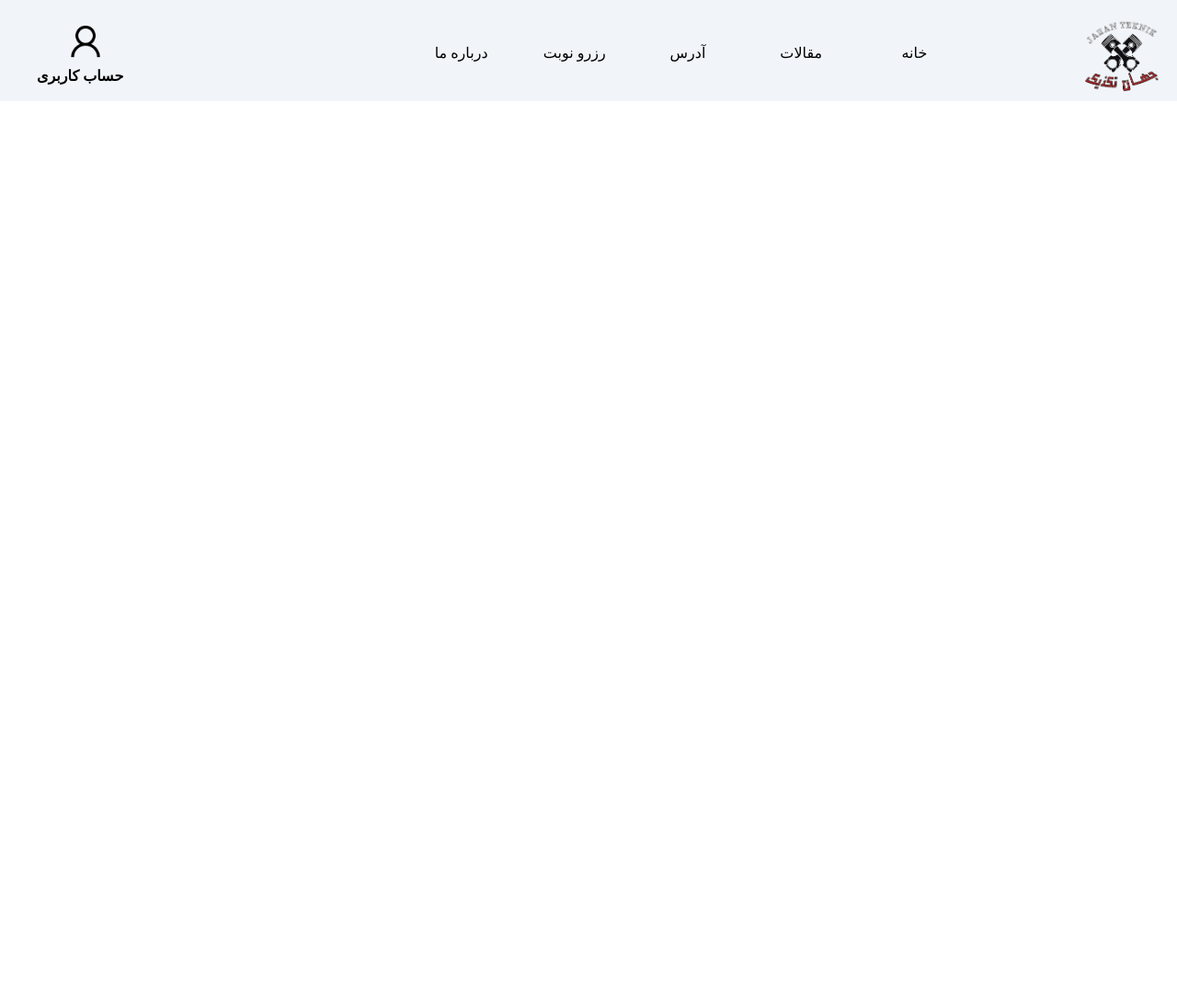
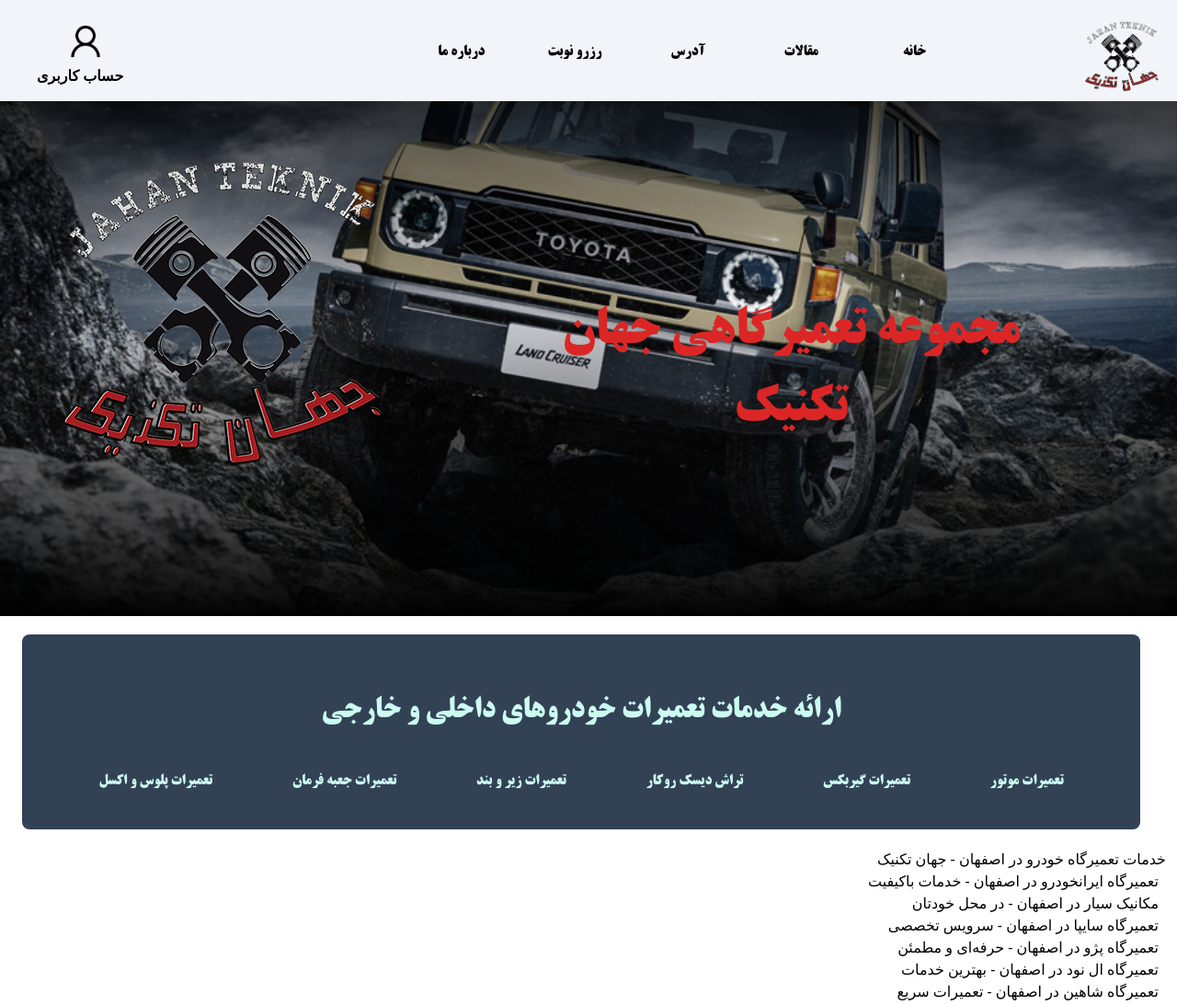
Before and after one commit to Amir-jahanbakhsh-dev/jahanteknik, a Next.js app: page / in a window 1280 px wide. Shown: the top 1093 px of the page at 92% size. Before the commit the page ends 800 px from the top, so only its background shows below. Built offline with nearby package versions, Linux system fonts and the light colour scheme.

Commit message:
first ui

```diff
--- /dev/null
+++ b/components/descripton/descripton.js
@@ -0,0 +1,14 @@
+export default function Desc(prop) {
+  return (
+    <div data-aos="fade-up" className="desc row pt-5 pb-5 p-3">
+      <div className="text col-12 col-lg-9">
+        <h3 className="h1">{prop.title}</h3>
+        <div className="paragraph ">
+          <div className="pElem ps-2">
+            {prop.desc}
+          </div>
+        </div>
+      </div>
+    </div>
+  );
+}
--- /dev/null
+++ b/components/footer/footer.js
@@ -0,0 +1,32 @@
+
+
+export default function Footer() {
+  return (
+    <footer  class="footer w-[100%] bg-gray-400 text-black font-BTitrBd text-right p-5">
+      <div class="w-[100%]">
+        <div class="flex justify-around gap-5 pb-5 text-center align-middle flex-wrap space-x-3 space-y-5">
+          <div class=" text-right w-[30%]">
+            <h4>جهان تکنیک</h4>
+            <p className="font-BNazanin font-bold">ما به عنوان خدمات پیشرو در اصفهان، اطمینان داریم که در وقت و هزینه شما صرفه جویی خواهیم کرد. بیش از هر چیز دیگری ، ما تلاش می کنیم یک تجربه برتر را ارائه دهیم</p>
+          </div>
+          <div class="col-md-3 me-5">
+            <h4>مارا در نقشه ببینید</h4>
+            <iframe src="https://www.google.com/maps/embed?pb=!1m18!1m12!1m3!1d209.81640570336845!2d51.60292477275423!3d32.71096712007458!2m3!1f0!2f0!3f0!3m2!1i1024!2i768!4f13.1!3m3!1m2!1s0x3fbc356b06500e4d%3A0x53daec9901e73d4!2z2YXaqdin2YbbjNqp24wg2Ygg2LLbjNix2YjYqNmG2K_Ys9in2LLbjCDYrNmH2KfZhiDYqtqp2YbbjNqp!5e0!3m2!1sen!2s!4v1758142399093!5m2!1sen!2s" width="300" height="300" ></iframe>
+          </div>
+          <div class="text-center space-y-5 mt-10">
+            <h4>تماس با ما</h4>
+            <p>09935566903</p>
+            <p>  09308716037</p>
+            <a href="https://www.instagram.com/mohamad_jahan_536/"><p className="font-BNazanin font-bold">@mohamad_jahan_536</p></a>
+          </div>
+        </div>
+        <hr className="container-fluid" />
+        <div className="flex justify-around flex-wrap text-center   font-BMitra">
+          <p>&#xa9; کلیه ی حقوق متعلق به جهان تکنیک</p>
+          <span>جهت ثبت سفارش طراحی سایت خود به صورت اختصاصی  به پیج ما مراجعه کنید <a className="text-blue-700" href='https://www.instagram.com/abolfazl_jahanbakhsh._.pv/'>پیج ما</a></span>
+        </div>
+      </div>
+
+    </footer>
+  );
+}
--- a/components/header/header.js
+++ b/components/header/header.js
@@ -3,9 +3,9 @@
 const Header = () => {
     return (
         <>
-        <header data-aos="zoom-in" className='flex flex-wrap  bet w-[100%] h-[100vh] z-0 relative bg-cover bg-scroll  pt-[25%] ps-11 d-flex justify-center align-middle  bg-no-repeat bg-center'>
-            <h1   data-aos="fade-down"className='basis-1/2" font-[BTitrBd] font-bold text-[3rem] text-[red]  top-[50%] text-center shadow-black'>مجموعه تعمیرگاهی جهان تکنیک</h1>
-            <img  data-aos="fade-down" className='delay-100 max-md:w-[70%] relative -top-[20vh] max-md:top-[1%]  min-lg:left-[5vh] ' src="/image/logojahan.png" alt="" />
+        <header data-aos="zoom-in" className='flex flex-wrap  bet w-[100%]  z-0 relative  bg-cover bg-scroll  pt-[25%] ps-11 d-flex justify-around align-middle  bg-no-repeat bg-center'>
+            <h1   data-aos="fade-down"className='basis-1/2  font-bold text-shadow-lg text-shadow-red-500 font-[BTitrBd] font-bold text-[3.5rem] text-red-600   top-[50%] text-center '>مجموعه تعمیرگاهی جهان تکنیک</h1>
+            <img  data-aos="fade-down" className='delay-100  max-md:w-[70%] relative -top-[20vh] max-md:top-[1%]  min-lg:left-[5vh] ' src="/image/logojahan.png" alt="" />
         </header>
 
         </>
--- a/components/navbar/navbar.js
+++ b/components/navbar/navbar.js
@@ -9,12 +9,13 @@
     }
 
     return (
-        <nav data-aos="zoom-out" className=' w-[100%] h-[110px] bg-slate-100 p-5 flex fixed z-50'>
+        <>
+        <nav data-aos="zoom-out" dir='rtl' className=' w-[100%] h-[110px] bg-slate-100 p-5 flex fixed z-50'>
             <a className='flex-auto w-20' href='/'>
                 <img src='./image/logojahan.png' className='w-[80px]' alt="Logo" />
             </a>
             <div className='flex-auto mt-5'>
-                <ul className='max-md:hidden flex gap-4 w-[50%] absolute right-[15%] ps-10'>
+                <ul className='max-md:hidden flex gap-4 w-[50%] font-BTitrBd  absolute right-[15%] ps-10'>
                     <li className='transition-all ease-linear duration-100 flex-1 p-[5px] relative text-center rounded-2xl hover:font-bold hover:border-b-red-800 hover:border-b-[2px]'><a className='font-mj-titr' href='/'>خانه</a></li>
                     <li className='transition-all ease-linear duration-100 flex-1 p-[5px] relative text-center rounded-2xl hover:font-bold hover:border-b-red-800 hover:border-b-[2px]'><a href=''>مقالات</a></li>
                     <li className='transition-all ease-linear duration-100 flex-1 p-[5px] relative text-center rounded-2xl hover:font-bold hover:border-b-red-800 hover:border-b-[2px]'><a href=''>آدرس</a></li>
@@ -34,35 +35,37 @@
             {isModalOpen && (
                 <>
                     {/* Backdrop */}
-                    <div onClick={toggleModal} className=" inset-0 bg-gray-600 bg-opacity-50 z-40"></div>
+                    <div onClick={toggleModal} data-aos="zoom-out" className=" inset-0 bg-gray-600 bg-opacity-50 z-40"></div>
 
                     {/* Modal Panel */}
-                    <div id="modal-panel" className="fixed inset-0 flex items-center justify-center p-4 z-50">
-                        <div className="relative top-[200px] bg-white rounded-lg transition-all ease-linear duration-250 shadow-xl max-w-lg mx-auto p-6">
+                    <div id="modal-panel" data-aos="zoom-out" className="fixed inset-0  flex items-center justify-center p-4 z-50">
+                        <div className="relative top-[150px] w-[80vh] bg-gray-400 rounded-lg transition-all ease-linear duration-250 shadow-xl max-w-lg mx-auto p-6">
                             <div className="flex justify-between items-center pb-3">
-                                <button onClick={toggleModal} className="text-gray-400 hover:text-gray-600">
+                                <button onClick={toggleModal} className="text-gray-800 hover:text-gray-600">
                                     <svg className="w-6 h-6" fill="none" stroke="currentColor" viewBox="0 0 24 24" xmlns="http://www.w3.org/2000/svg">
                                         <path strokeLinecap="round" strokeLinejoin="round" strokeWidth="2" d="M6 18L18 6M6 6l12 12"></path>
                                     </svg>
                                 </button>
                             </div>
-                            <div className="my-4">
-                                <ul className='gap-4 w-[50%]  ps-10'>
-                                    <li className='transition-all ease-linear duration-100 flex-1 p-[5px] relative text-center rounded-2xl hover:font-bold hover:border-b-red-800 hover:border-b-[2px]'><a className='font-mj-titr' href='/'>خانه</a></li>
+                            <div className="my-4 flex align-middle justify-center   ">
+                                <ul className='gap-4 space-y-5 w-[50%] font-BMitra font-BTitrBd ps-5   pb-4'>
+                                    <li className='transition-all  ease-linear duration-100 flex-1 p-[5px] relative text-center rounded-2xl hover:font-bold hover:border-b-red-800 hover:border-b-[2px]'><a className='font-mj-titr' href='/'>خانه</a></li>
                                     <li className='transition-all ease-linear duration-100 flex-1 p-[5px] relative text-center rounded-2xl hover:font-bold hover:border-b-red-800 hover:border-b-[2px]'><a href=''>مقالات</a></li>
                                     <li className='transition-all ease-linear duration-100 flex-1 p-[5px] relative text-center rounded-2xl hover:font-bold hover:border-b-red-800 hover:border-b-[2px]'><a href=''>آدرس</a></li>
                                     <li className='transition-all ease-linear duration-100 flex-1 p-[5px] relative text-center rounded-2xl hover:font-bold hover:border-b-red-800 hover:border-b-[2px]'><a href=''> رزرو نوبت</a></li>
                                     <li className='transition-all ease-linear duration-100 flex-1 p-[5px] relative text-center rounded-2xl hover:font-bold hover:border-b-red-800 hover:border-b-[2px]'><a href=''> درباره ما</a></li>
                                 </ul>
                             </div>
+                            <hr />
                             <div className="flex justify-end pt-4 border-t border-gray-200">
-                                <button id="cancel-modal" onClick={toggleModal} className="ml-2 px-4 py-2 bg-gray-200 text-gray-800 rounded hover:bg-gray-300">بستن</button>
+                                <button  id="cancel-modal" onClick={toggleModal} className="font-BTitrBd ml-2 px-4 py-2 bg-gray-200 text-gray-800 rounded hover:bg-gray-300">بستن</button>
                             </div>
                         </div>
                     </div>
                 </>
             )}
         </nav>
+        </>
     );
 };
 
--- /dev/null
+++ b/components/services/services.js
@@ -0,0 +1,26 @@
+import { forwardRef } from "react";
+
+export default function Services() {
+  return (
+    <section data-aos="fade-up" className="w-[95%] ms-10 mt-5 p-10 rounded-lg bg-slate-700 text-teal-100 font-BTitrBd" aria-labelledby="services-title">
+      <h2 data-aos="fade-up" className="h1  text-[2rem] text-center p-5 mb-5" id="services-title">
+        ارائه خدمات تعمیرات خودروهای داخلی و خارجی
+      </h2>
+      <ul  className="ulCont flex flex-wrap justify-around align-middle  " role="list">
+        {[
+          {  title: "تعمیرات موتور"   },
+          {  title: "تعمیرات گیربکس" },
+          {  title: "تراش دیسک روکار" },
+          {  title: "تعمیرات زیر و بند" },
+          {  title: "تعمیرات جعبه فرمان" },
+          { title: "تعمیرات پلوس و اکسل" },
+        ].map((service, index) => (
+          <li data-aos="zoom-out" className="boxServ" key={index} aria-label={service.title}>
+            <img className={service.icon}></img>
+            <h3>{service.title}</h3>
+          </li>
+        ))}
+      </ul>
+    </section>
+  );
+}
--- /dev/null
+++ b/components/workers/workers.js
@@ -0,0 +1,9 @@
+
+import Worker from "./worker/worker"
+export default function Workers(){
+    return(
+        <section className="workers_cont d-flex align-items-center justify-content-center row-cols-2">
+            <Worker className="col" name="استاد محمد جهانبخش" img="./image/user admin.png" task="مدیر مجموعه و مکانیک"/>
+        </section>
+    )
+}
--- /dev/null
+++ b/pages/homePage.js
@@ -0,0 +1,57 @@
+import React from 'react';
+import Services from "@/components/services/services";
+import  Desc from  '@/components/descripton/descripton';
+import  Workers from  '@/components/workers/workers';
+import Header from "@/components/header/header";
+import { useEffect } from 'react';
+import { useAos } from '../hooks/useAos';
+
+const HomePage = () => {
+    return (
+        <section dir='rtl'>
+        <Header />
+        <Services />
+        <Desc
+          title="خدمات تعمیرگاه خودرو در اصفهان - جهان تکنیک"
+          desc={
+            <ul>
+              <li>تعمیرگاه ایرانخودرو در اصفهان - خدمات باکیفیت</li>
+              <li>مکانیک سیار در اصفهان - در محل خودتان</li>
+              <li>تعمیرگاه سایپا در اصفهان - سرویس تخصصی</li>
+              <li>تعمیرگاه پژو در اصفهان - حرفه‌ای و مطمئن</li>
+              <li>تعمیرگاه ال نود در اصفهان - بهترین خدمات</li>
+              <li>تعمیرگاه شاهین در اصفهان - تعمیرات سریع</li>
+              <li>تعمیرات دنا در اصفهان - متخصصین ما در خدمت شما</li>
+              <li>تراش دیسک روکار در اصفهان - دقت و کیفیت</li>
+              <li>تعمیرات تخصصی گیربکس در اصفهان - خدمات با ضمانت</li>
+            </ul>
+          }
+          src="./image/logojahan.png"
+        />
+
+
+        <a id="darbareh" href="#darbareh" aria-label="درباره ما">
+          <Desc
+            title="درباره ما"
+            desc="ما این افتخار را داریم که بیش از ده سال سابقه در خدمت رسانی به مردم بوده‌ایم و کلیه‌ی امور مکانیکی ماشین‌های سواری را اعم از مکانیکی خودرو، تعمیرات موتور، گیربکس، زیر و بند، جعبه فرمان و سرویس پلوس و اکسل را انجام داده‌ایم و قصد داریم که با هدف ارائه خدمات بهتر نیازهای مشتریان نسبت به مخارج سنگین ماشین‌های امروزی کاهش دهیم."
+            src="./image/pngwing.com.png"
+          />
+        </a>
+
+        <a id="rezerv" href="#rezerv" aria-label="رزرو">
+          <Workers />
+        </a>
+
+        <a id="address" href="#address" aria-label="آدرس دقیق و مراجعه حضوری">
+          <Desc
+            title="آدرس دقیق و مراجعه حضوری"
+            src="./image/map.png"
+            desc="اصفهان، خیابان امام خمینی، بعد از کوچه 108 قبل از سه راه ملک شهر، جنب برق سهیل"
+          />
+        </a>
+
+        </section>
+    );
+}
+
+export default HomePage;
--- a/pages/index.js
+++ b/pages/index.js
@@ -1,10 +1,10 @@
 import Image from "next/image";
 import { Geist, Geist_Mono } from "next/font/google";
 import Navbar from "@/components/navbar/navbar";
-import Header from "@/components/header/header";
+import Footer from '@/components/footer/footer';
+import HomePage from "./homePage";
 import { useEffect } from 'react';
 import { useAos } from '../hooks/useAos';
-
 const geistSans = Geist({
   variable: "--font-geist-sans",
   subsets: ["latin"],
@@ -18,10 +18,19 @@
 export default function Home() {
   useAos()
   return (
-    <body dir="rtl" className="relative">
-      <Navbar   />
-      {/* <Header  /> */}
+    <>
+      <header>
+        <nav>
+          <a href="#" className="nav-link active icons poshtiban text-light text-icon" aria-label="گفتگو">
+            <i className="larg fas fa-comment-dots"></i>
+          </a>
 
-    </body>
+          <Navbar />
+
+        </nav>
+      </header>
+      <HomePage />
+      <Footer />
+    </>
   );
 }
--- a/styles/globals.css
+++ b/styles/globals.css
@@ -5,20 +5,21 @@
 @layer base {
   @font-face {
     font-family: 'BTitrBd';
-    src: url(/public/BTitrBd.woff) format('woff');
+    src: url(/BTitrBd.woff) format('woff');
   }
   @font-face {
     font-family: 'BNazanin';
-    src: url(/public/BNazanin.ttf) format('ttf');
+    src: url(/BNazanin.ttf) format('ttf');
   }
   @font-face {
     font-family: 'BMitra';
-    src: url(/public/BMitra.ttf) format('ttf');
+    src: url(/BMitra.ttf) format('ttf');
   }
 }
 header{
-  background-image: url(../public/image/r001.jpg);
+  background: linear-gradient(rgba(0, 0, 0, 0.99),rgba(255, 255, 255, 0),rgba(0, 0, 0, 0.99)), url(../public/image/r001.jpg);
 }
+
 .hambergerMenue{
   position: relative;
 }
```
Also changed, not shown: components/services/servisPage.js (added, +7 -0 lines), components/workers/worker/worker.js (added, +10 -0 lines).
